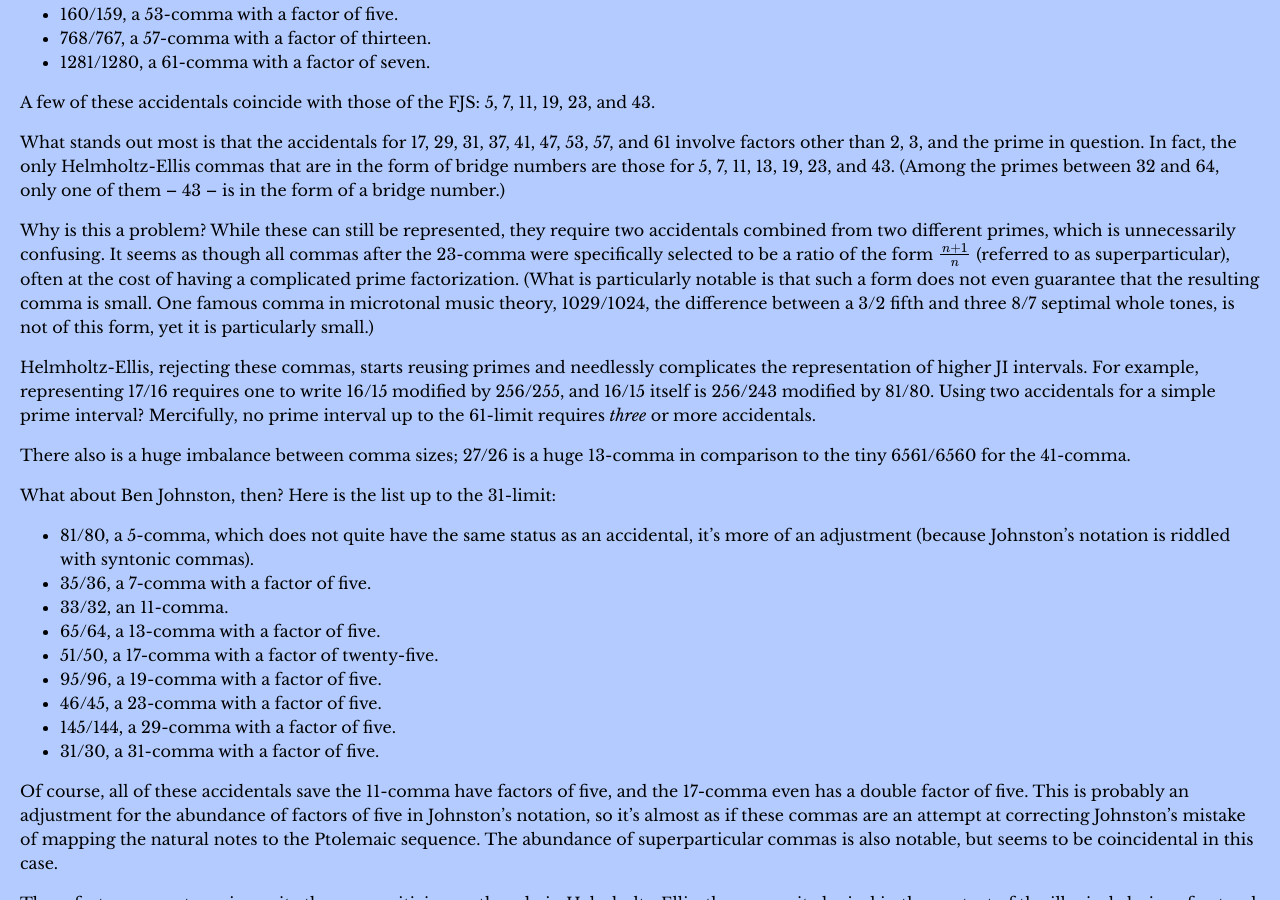
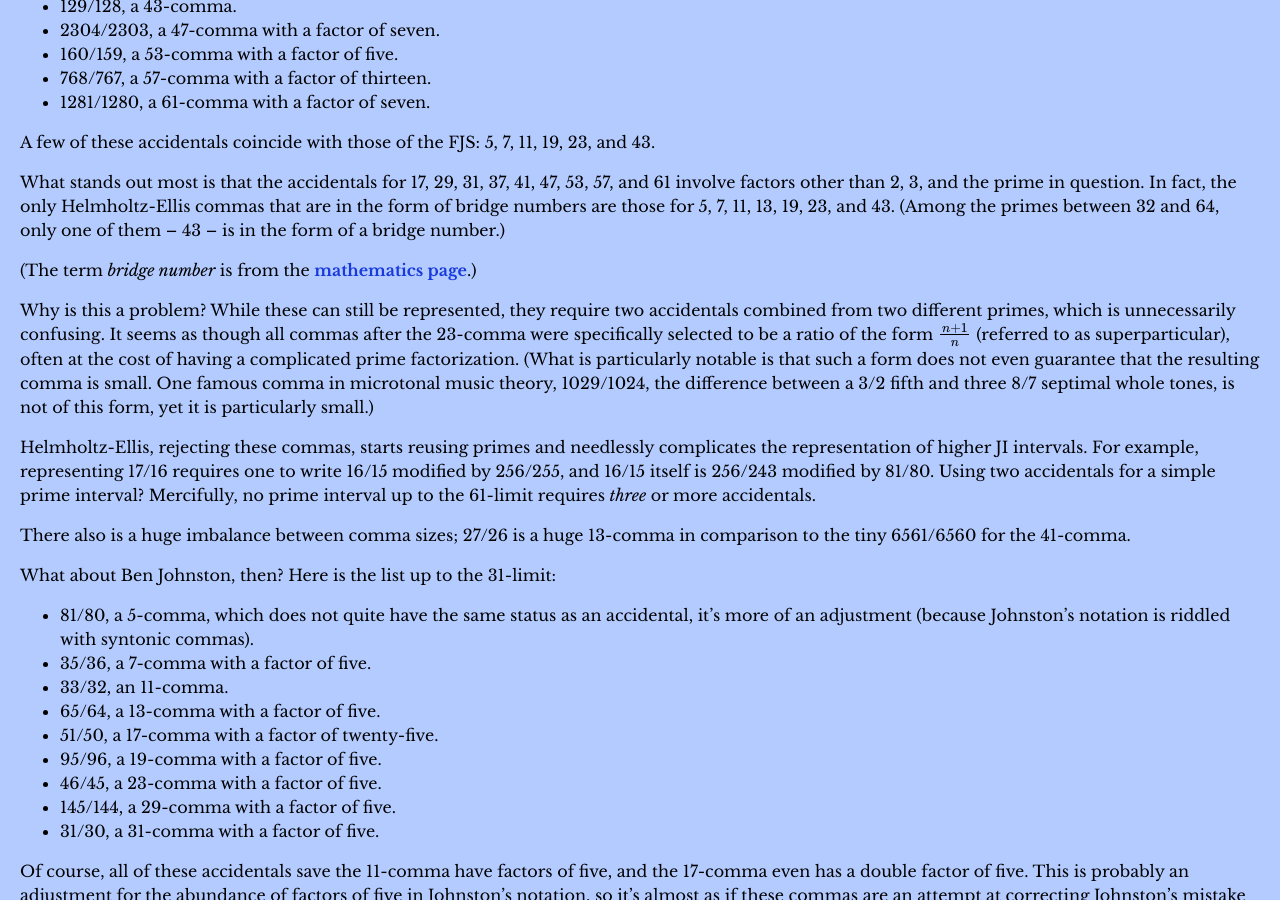
Before and after one commit to misotanni/misotanni.github.io, a Jekyll site: the page built from fjs/en/compare.md, in a window 1280 px wide and 900 px high, scrolled down 2000 px. Built offline with Jekyll 4.4.1, drawn with Linux system fonts in a browser that asks for light colours; our own code applies the rules of GitHub Pages for plain Markdown files; formulas are drawn with MathJax 3; some of the changed text lies outside the part shown.

Commit message:
comparison notes EN

```diff
--- a/fjs/en/compare.md
+++ b/fjs/en/compare.md
@@ -19,6 +19,8 @@
 - F – C – G – D is a chain of perfect fifths (3/2).
 - F – A, C – E, and G – B are 5/4 major thirds.
 - The standard sharp and flat represent accidentals of 25/24 (a Pythagorean chromatic semitone minus two syntonic commas; A1<sup>25</sup>).
+
+(A syntonic comma is 81/80.)
 
 This is done, I presume, so that C–E–G, F–A–C and G–B–D are all 4:5:6 major triads, and C–E♭–G, F–A♭–C and G–B♭–D are all 10:12:15 minor triads. Hence we get C–D–E–F–G–A–B–C as Ptolemy's intense diatonic or just major scale, and C–D–E♭–F–G–A♭–B♭–C as the just minor scale.
 
@@ -66,6 +68,8 @@
 A few of these accidentals coincide with those of the FJS: 5, 7, 11, 19, 23, and 43.
 
 What stands out most is that the accidentals for 17, 29, 31, 37, 41, 47, 53, 57, and 61 involve factors other than 2, 3, and the prime in question. In fact, the only Helmholtz-Ellis commas that are in the form of bridge numbers are those for 5, 7, 11, 13, 19, 23, and 43. (Among the primes between 32 and 64, only one of them – 43 – is in the form of a bridge number.)
+
+(The term *bridge number* is from the [mathematics page](math.html).)
 
 Why is this a problem? While these can still be represented, they require two accidentals combined from two different primes, which is unnecessarily confusing. It seems as though all commas after the 23-comma were specifically selected to be a ratio of the form $$\frac{n+1}{n}$$ (referred to as superparticular), often at the cost of having a complicated prime factorization. (What is particularly notable is that such a form does not even guarantee that the resulting comma is small. One famous comma in microtonal music theory, 1029/1024, the difference between a 3/2 fifth and three 8/7 septimal whole tones, is not of this form, yet it is particularly small.)
 
```
